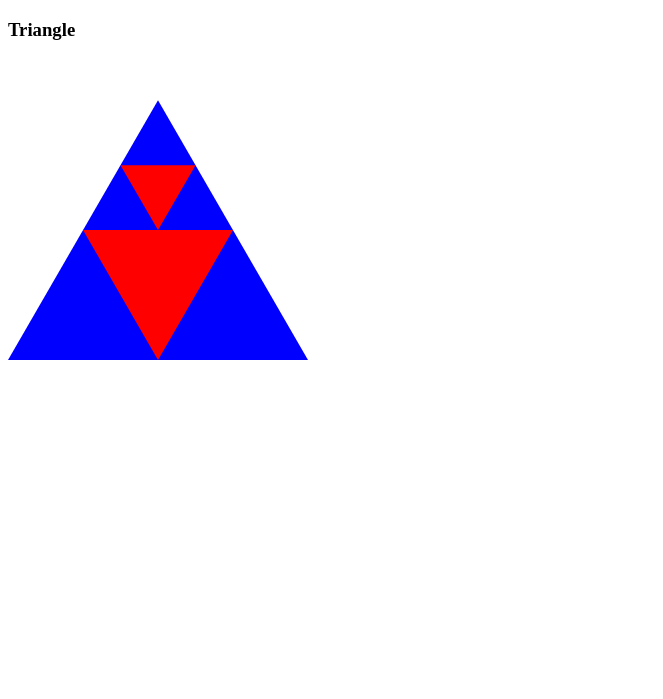
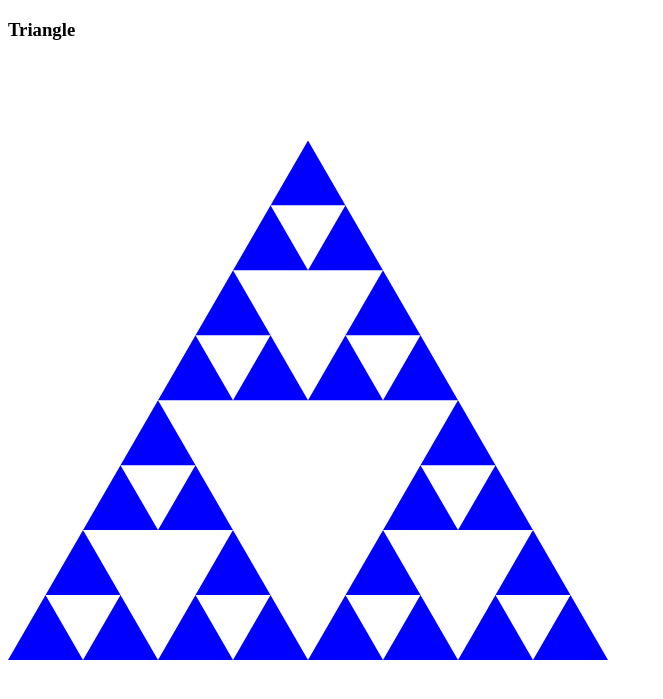
Before and after one commit to Vladimir612/hakatonAlgoritam, a plain HTML site: page index.html in a window 1280 px wide. Shown: the part 61-760 px from the top of the page, without its empty margins (0-663 px from the left). Drawn offline with Linux system fonts and the light colour scheme.

Commit message:
Gotov algoritam, jos inputi

```diff
--- a/index.html
+++ b/index.html
@@ -10,7 +10,7 @@
     <h1>Hakaton 2022</h1>
     <h3>Triangle</h3>
 
-    <canvas id="triangle" width="300px" height="300px"></canvas>
+    <canvas id="triangle" width="600px" height="600px"></canvas>
     <script src="./script.js"></script>
   </body>
 </html>
--- a/script.js
+++ b/script.js
@@ -1,6 +1,6 @@
 const tri = document.getElementById("triangle").getContext("2d");
 
-const beliProstor = 300 - (300 * Math.sqrt(3)) / 2;
+const beliProstor = 600 - (600 * Math.sqrt(3)) / 2;
 
 const nacrtajTrougao = (trougao, fillStyle) => {
   const { prvaTacka, drugaTacka, trecaTacka } = trougao;
@@ -23,22 +23,21 @@ const izracunajDuzinu = ({ x1, y1 }, { x2, y2 }) => {
   let x = y2 - y1;
 
   return Math.sqrt(x * x + y * y);
-}
+};
 const func = (duzina, tackaVrh, brojac) => {
   const visina = visinaTrougla(duzina);
   let prvaTacka = {
     x: tackaVrh.x - duzina / 4,
-        y: beliProstor + visina / 2,
+    y: tackaVrh.y + visina / 2,
   };
-    console.log(prvaTacka)
 
   let drugaTacka = {
     x: tackaVrh.x + duzina / 4,
-        y: beliProstor + visina / 2,
+    y: tackaVrh.y + visina / 2,
   };
   let trecaTacka = {
     x: tackaVrh.x,
-        y: beliProstor + visina,
+    y: tackaVrh.y + visina,
   };
 
   const trougao = {
@@ -47,10 +46,10 @@ const func = (duzina, tackaVrh, brojac) => {
     trecaTacka: trecaTacka,
   };
 
-    nacrtajTrougao(trougao, "red");
+  nacrtajTrougao(trougao, "white");
   const tackaVrh2 = {
     x: trougao.trecaTacka.x,
-        y: beliProstor
+    y: tackaVrh.y,
   };
 
   const tackaVrh3 = {
@@ -58,37 +57,36 @@ const func = (duzina, tackaVrh, brojac) => {
     y: trougao.prvaTacka.y,
   };
 
-
   const tackaVrh4 = {
-        x: trougao.trecaTacka.x,
-        y: beliProstor
+    x: trougao.drugaTacka.x,
+    y: trougao.drugaTacka.y,
   };
 
   if (brojac) {
     func(duzina / 2, tackaVrh2, brojac - 1);
-        // func(duzina / 2, tackaVrh3, brojac - 1);
-        // func(duzina / 2, tackaVrh4, brojac - 1);
+    func(duzina / 2, tackaVrh3, brojac - 1);
+    func(duzina / 2, tackaVrh4, brojac - 1);
   }
 };
 
 const trougao = {
   prvaTacka: {
     x: 0,
-        y: 300,
+    y: 600,
   },
   drugaTacka: {
-        x: 150,
+    x: 300,
     y: beliProstor,
   },
   trecaTacka: {
-        x: 300,
-        y: 300,
+    x: 600,
+    y: 600,
   },
 };
 
 nacrtajTrougao(trougao, "blue");
 
-const duzinaGlavnog = 300;
+const duzinaGlavnog = 600;
 const visina = (duzinaGlavnog * Math.sqrt(3)) / 2;
 
 const vrhovnaTacka = {
@@ -96,4 +94,4 @@ const vrhovnaTacka = {
   y: beliProstor,
 };
 
-func(duzinaGlavnog, vrhovnaTacka, 1);
+func(duzinaGlavnog, vrhovnaTacka, 2);
```
Lines whose indentation alone changed are shown as unchanged.
